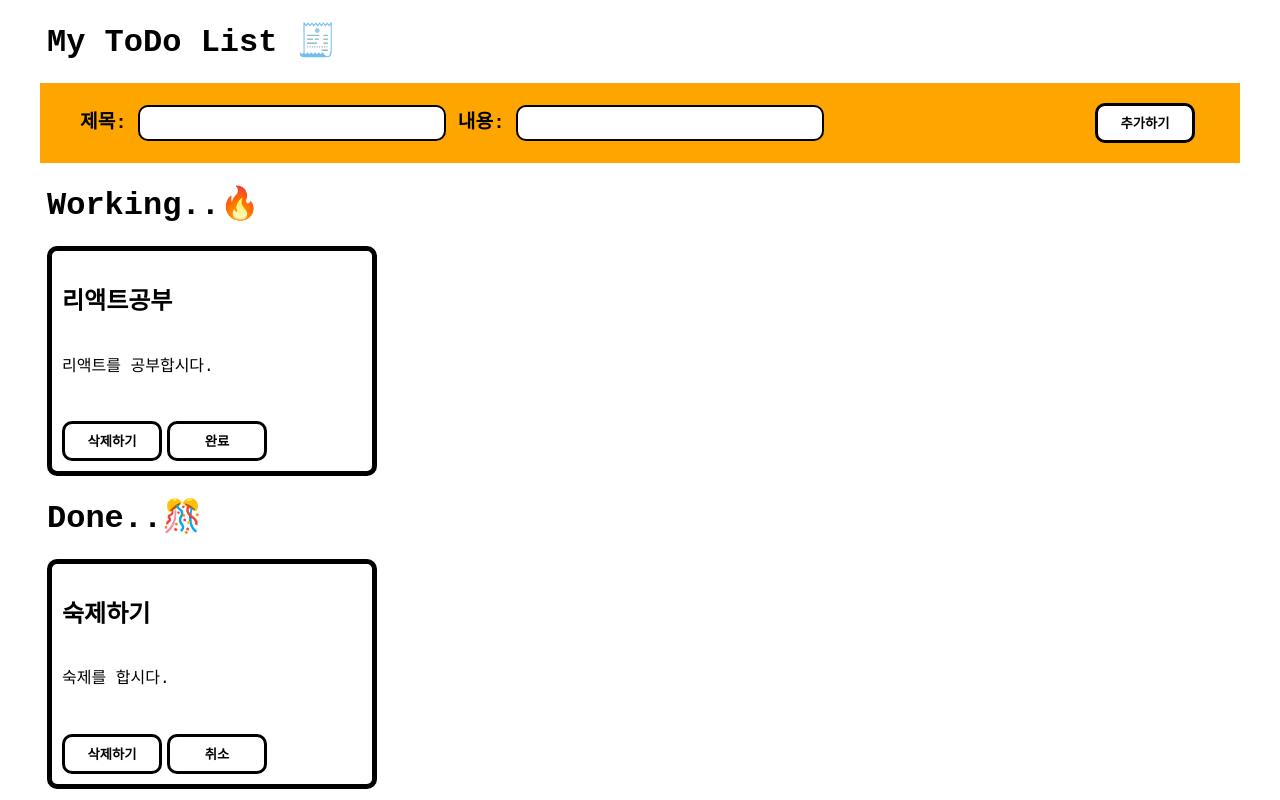
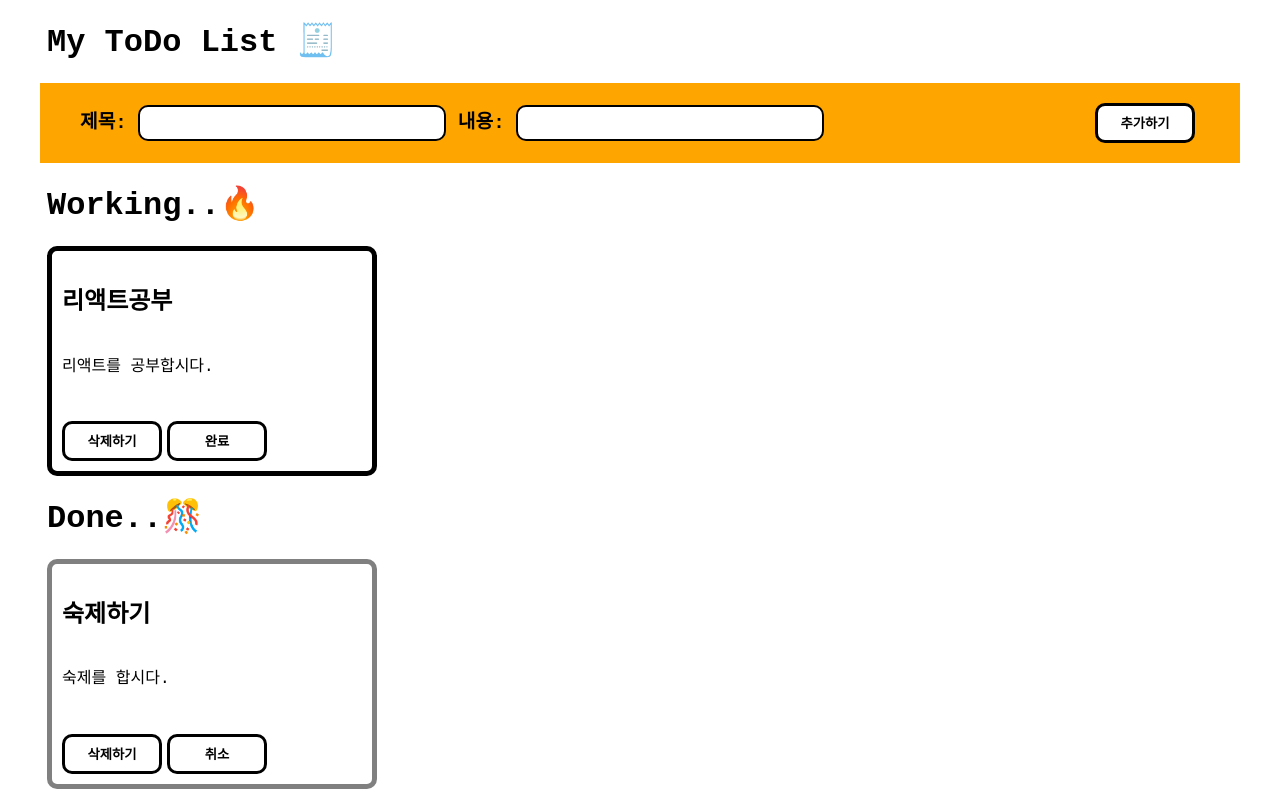
Before and after one commit to jjuhee/sparta-react-personal-1, a React (Create React App) app: page / in a window 1280 px wide. Built offline with nearby package versions, Linux system fonts and the light colour scheme.

Commit message:
완료된 todo box 색상 변경

```diff
--- a/src/App.css
+++ b/src/App.css
@@ -5,9 +5,6 @@
   max-width: 1200px;
   min-width: 800px;
   margin: 0 auto 0 auto;
-}
-.layout-head {
-
 }
 
 .input-container{
@@ -66,6 +63,10 @@ button {
   border-radius : 10px;
 }
 
+.todo-box-is-done {
+  border : 5px solid gray;
+}
+
 .todo-box > p {
   min-width: 290px;
   min-height: 50px;
--- a/src/components/TodoBox.jsx
+++ b/src/components/TodoBox.jsx
@@ -1,7 +1,7 @@
 function TodoBox(props) {
     const { todo } = props;
     return (
-        <div className="todo-box">
+        <div className={`todo-box ${todo.isDone ? 'todo-box-is-done' : ''}`}>
             <h2>{todo.title}</h2>
             <p>{todo.body}</p>
             <div className="button-container">
```
